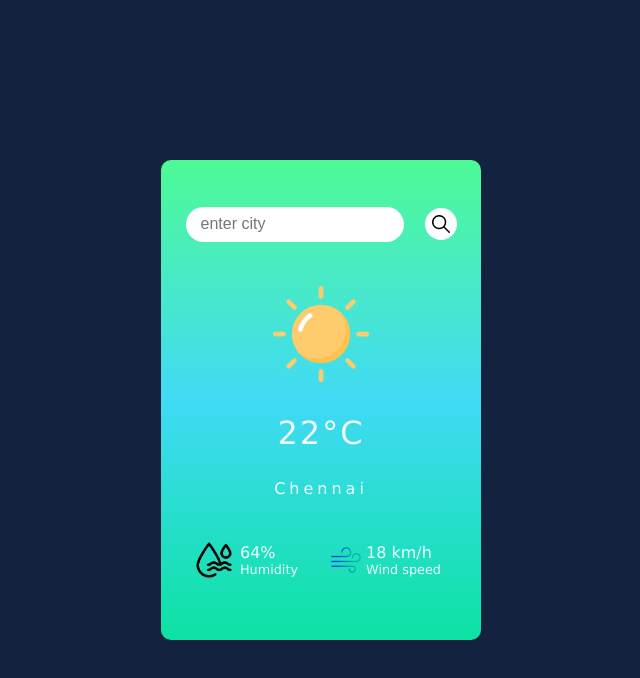
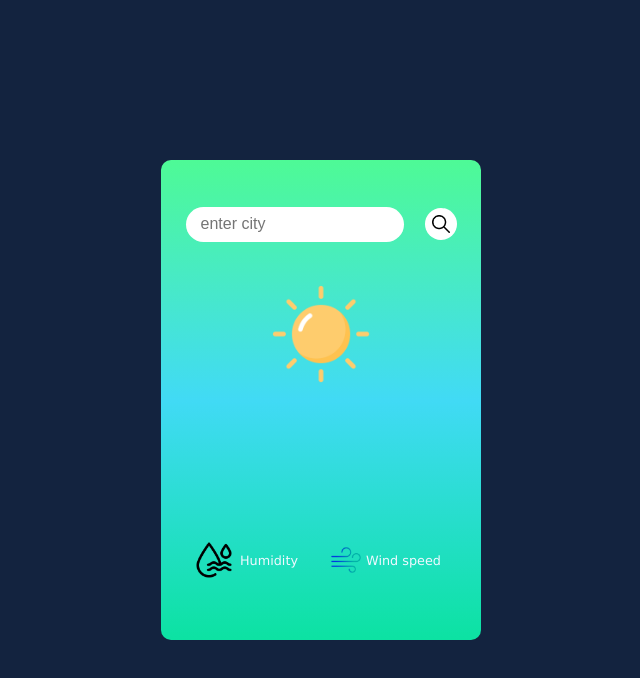
Before and after one commit to Ezhil-04/weather_app, a plain HTML site: page index.html in a window 1280 px wide. Shown: the whole page, without its empty margins (319-959 px from the left). Drawn offline with Linux system fonts and the light colour scheme.

Commit message:
Update index.html

```diff
--- a/index.html
+++ b/index.html
@@ -19,16 +19,16 @@
             <img id="image" src="pic/sun.png" alt="">
         </div>
         <div class="temp">
-            <h1 id="temperature"> 22°C</h1>
+            <h1 id="temperature"></h1>
         </div>
         <div class="city">
-            <h2 id="city-name">Chennai</h2>
+            <h2 id="city-name"></h2>
         </div>
         <div class="info">
             <div class="humidity">
                 <div class="up">
                     <img src="pic/humidity.png" alt="">
-                    <div class="text"><h2 id="humidity">64%</h2>
+                    <div class="text"><h2 id="humidity"></h2>
                         <h2 id="name">Humidity</h2>
                     </div>
 
@@ -38,7 +38,7 @@
             <div class="wind">
                 <div class="up">
                     <img src="pic/wind.png" alt="">
-                    <div class="text"><h2 id="wind">18 km/h</h2>
+                    <div class="text"><h2 id="wind"></h2>
                         <h2 id="name">Wind speed</h2>
                     </div>
                 </div>
```
